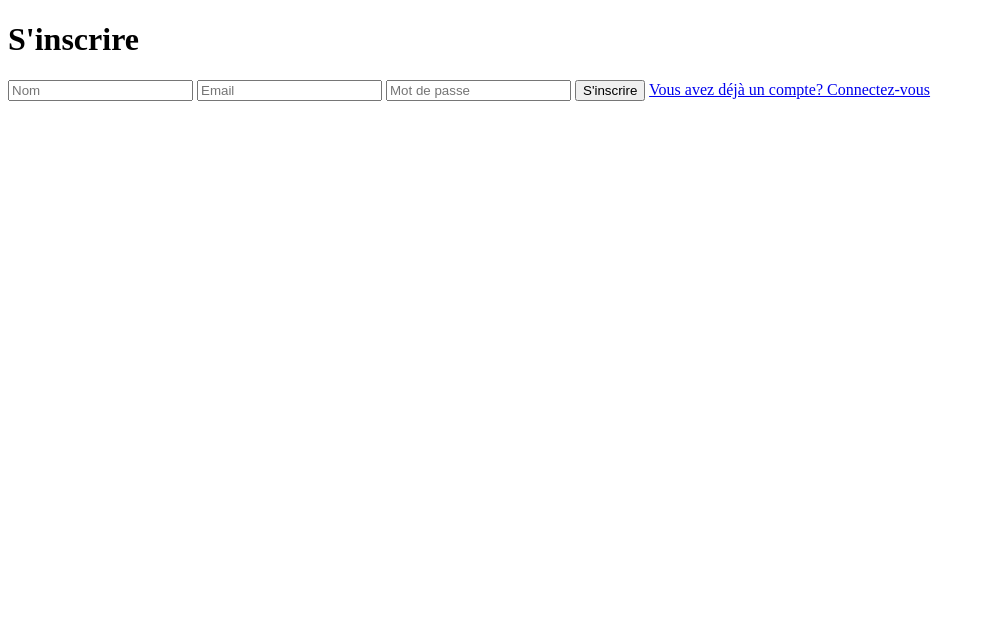
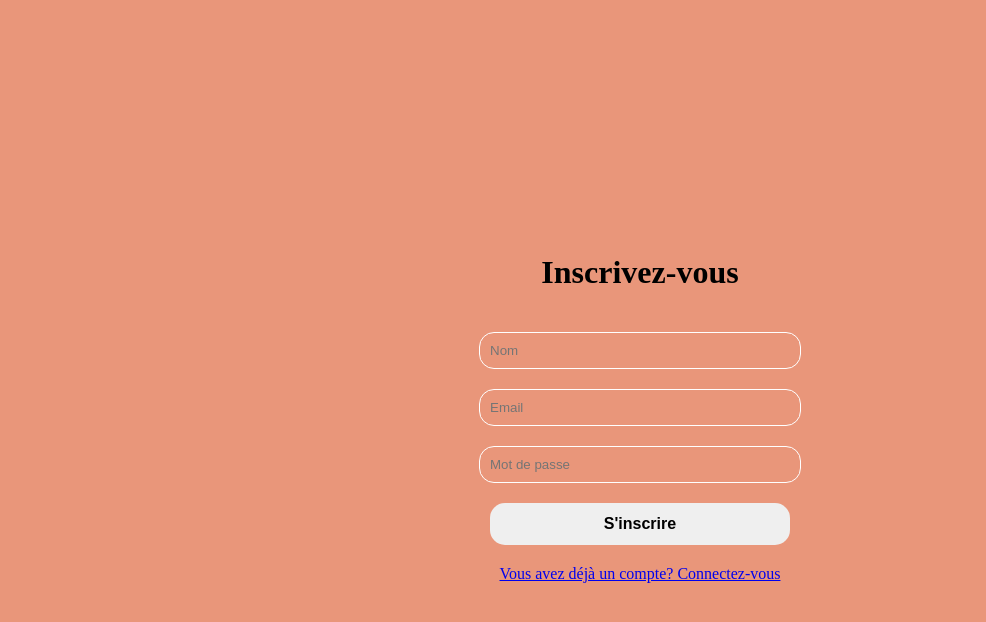
Before and after one commit to AF6-FT/TP-15, a plain HTML site: page index.html in a window 1280 px wide. Shown: the whole page, without its empty margins (0-986 px from the left). Drawn offline with Linux system fonts and the light colour scheme.

Commit message:
Initialisation du projet

```diff
--- a/index.html
+++ b/index.html
@@ -8,7 +8,7 @@
 </head>
 <body>
     <div class="from">
-<h1> S'inscrire</h1>
+<h1> Inscrivez-vous</h1>
 <input id="name" placeholder="Nom">
 <input id="email" placeholder="Email">
 <input id="password" placeholder="Mot de passe">
--- a/script.js
+++ b/script.js
@@ -0,0 +1,25 @@
+const nom = document.getElementById("name");
+const email = document.getElementById("email");
+const password = document.getElementById("password");
+const submit = document.getElementById("submit");
+
+console.log(nom);
+console.log(email);
+console.log(password);
+console.log(submit);
+
+submit.addEventListener("click", function(event) {
+    if (nom.value === "" || email.value === "" || password.value === "") {
+        alert("Veuillez remplir tous les champs.");
+    return;
+    }
+    if (password.value.length < 6) {
+        alert("Le mot de passe doit contenir au moins 6 caractères.");
+    return;
+    }
+    event.preventDefault();
+    console.log(nom.value);
+    console.log(email.value);
+    console.log(password.value);
+    alert("Inscription réussie !");
+});
--- a/style.css
+++ b/style.css
@@ -0,0 +1,34 @@
+h1 {
+    text-align: center;
+}
+div{
+    display: flex;
+    flex-direction: column;
+    align-items: center;
+    justify-content: center;
+    height: 100%;
+    gap: 20px;
+}
+body{
+    height: 100vh;
+    background-color: darksalmon;
+}
+.from input{
+    padding: 10px;
+    background-color: darksalmon;
+    width: 300px;
+    border-radius: 15px;
+    border: 1px solid white;
+}
+button {
+    padding: 12px 20px;
+    width: 300px;
+    border: none;
+    border-radius: 15px;
+    color: rgb(0, 0, 0);
+    font-size: 16px;
+    font-weight: bold;
+    cursor: pointer;
+    transition: all 0.3s ease;
+
+}
```
